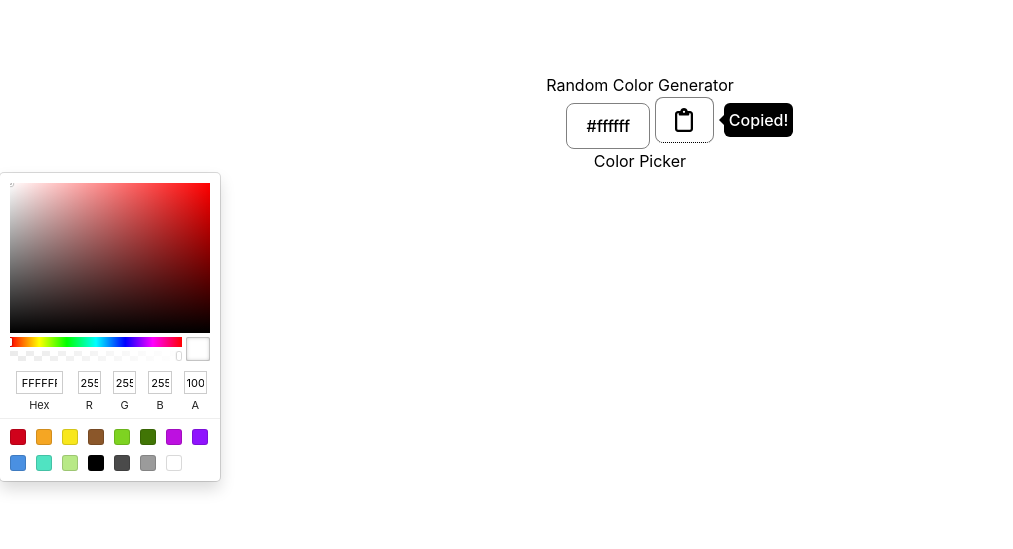
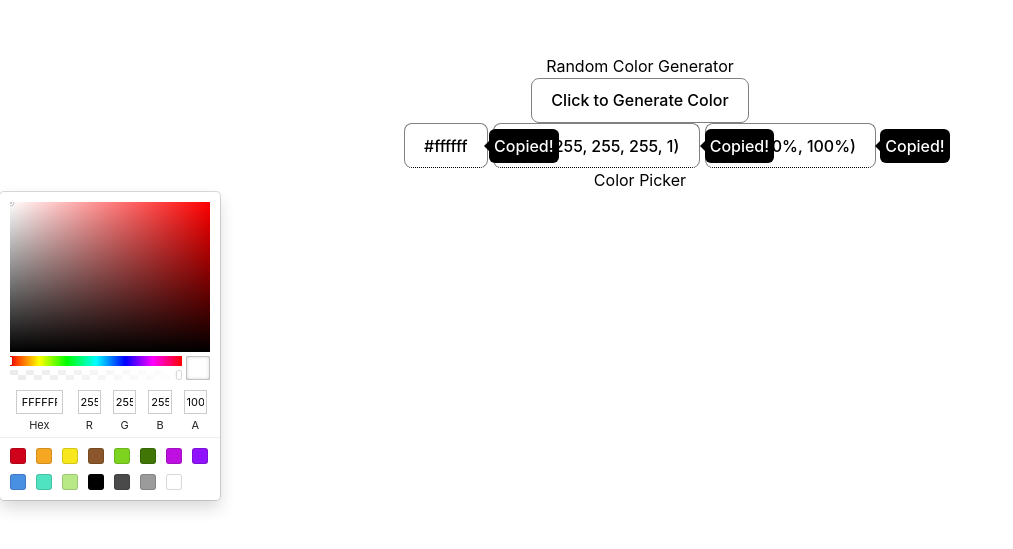
Before and after one commit to Afif-Ur-Rahman/Color-Generator, a React (Vite) app: page / in a window 1280 px wide. Shown: the part 123-672 px from the top of the page, without its empty margins (0-1013 px from the left). Built offline with nearby package versions, Linux system fonts and the light colour scheme.

Commit message:
Added RGBA and HSL

```diff
--- a/package.json
+++ b/package.json
@@ -12,7 +12,8 @@
   "dependencies": {
     "react": "^18.2.0",
     "react-color": "^2.19.3",
-    "react-dom": "^18.2.0"
+    "react-dom": "^18.2.0",
+    "tinycolor2": "^1.6.0"
   },
   "devDependencies": {
     "@types/react": "^18.2.66",
--- a/src/App.css
+++ b/src/App.css
@@ -27,7 +27,7 @@
   position: absolute;
   z-index: 1;
   top: 5px;
-  left: 120%;
+  left: 103%;
 }
 
 .tooltip .tooltiptext::after {
--- a/src/App.jsx
+++ b/src/App.jsx
@@ -1,25 +1,60 @@
 import { useState } from "react";
 import { SketchPicker } from "react-color";
-import Clipboard from "./assets/Clipboard.svg";
+import tinycolor from "tinycolor2";
+
 import "./App.css";
 
 const App = () => {
-  const [color, setColor] = useState("#ffffff");
-  const [isCopied, setIsCopied] = useState(false);
+  const [hex, setHex] = useState("#ffffff");
+  const [rgba, setRgba] = useState("rgba(255, 255, 255, 1)");
+  const [hsl, setHsl] = useState("hsl(0, 0%, 100%)");
+  const [isCopiedHex, setIsCopiedHex] = useState(false);
+  const [isCopiedRgba, setIsCopiedRgba] = useState(false);
+  const [isCopiedHsl, setIsCopiedHsl] = useState(false);
 
-  const handleHexColor = (newColor) => {
-    console.log(newColor);
-    setColor(newColor.hex);
+  const handleColor = (newColor) => {
+    setHex(newColor.hex);
+    setRgba(
+      `rgba(${newColor.rgb.r}, ${newColor.rgb.g}, ${newColor.rgb.b}, ${newColor.rgb.a})`
+    );
+    setHsl(
+      `hsl(${newColor.hsl.h.toFixed(0)}, ${newColor.hsl.s.toFixed(
+        2
+      )}%, ${newColor.hsl.l.toFixed(2)}%)`
+    );
   };
+
   const handleColorChange = () => {
-    const color = "#" + Math.floor(Math.random() * 16777215).toString(16);
-    setColor(color);
+    const color = tinycolor.random();
+    const rgb = color.toRgb();
+    const rgba = `rgba(${rgb.r}, ${rgb.g}, ${rgb.b}, ${rgb.a})`;
+    const hsl = color.toHslString();
+    setHex(color.toHexString());
+    setRgba(rgba);
+    setHsl(hsl);
   };
-  const handleCopy = () => {
-    navigator.clipboard.writeText(color);
-    setIsCopied(true);
+
+  const handleCopyHex = () => {
+    navigator.clipboard.writeText(hex);
+    setIsCopiedHex(true);
     setTimeout(() => {
-      setIsCopied(false);
+      setIsCopiedHex(false);
+    }, 1000);
+  };
+
+  const handleCopyRgba = () => {
+    navigator.clipboard.writeText(rgba);
+    setIsCopiedRgba(true);
+    setTimeout(() => {
+      setIsCopiedRgba(false);
+    }, 1000);
+  };
+
+  const handleCopyHsl = () => {
+    navigator.clipboard.writeText(hsl);
+    setIsCopiedHsl(true);
+    setTimeout(() => {
+      setIsCopiedHsl(false);
     }, 1000);
   };
 
@@ -27,28 +62,56 @@ const App = () => {
     <>
       <div
         className="flex justify-center flex-wrap items-center font-mono w-full h-screen"
-        style={{ backgroundColor: color }}
+        style={{ backgroundColor: hex }}
       >
         <div className="flex justify-center items-center">
-          <div className="main flex justify-center items-center bg-white rounded-lg border-2 border-gray-300 bg-opacity-70 w-max p-4">
-            <div className="m-4">
+          <div className="main flex flex-wrap justify-center items-center bg-white rounded-lg border-2 border-gray-300 bg-opacity-70 w-max p-4">
+            <div className="flex flex-col">
               <h1 className="font-mono text-xl font-bold pb-2">
                 Random Color Generator
               </h1>
-              <div className="flex justify-center items-center">
+              <button
+                className="rounded-3xl text-black bg-transparent w-full"
+                onClick={() => handleColorChange()}
+              >
+                Click to Generate Color
+              </button>
+              <div className="flex justify-center items-center mt-2 flex-wrap flex-col">
                 <button
-                  className="rounded-3xl text-black bg-transparent"
-                  onClick={() => handleColorChange()}
+                  className="rounded-3xl flex justify-center items-center m-1 bg-transparent tooltip w-full"
+                  onClick={() => handleCopyHex()}
                 >
-                  {color}
+                  {hex}
+                  <span
+                    className={`tooltiptext ${
+                      isCopiedHex ? "block" : "hidden"
+                    }`}
+                  >
+                    Copied!
+                  </span>
                 </button>
                 <button
-                  className="rounded-3xl flex justify-center items-center bg-transparent tooltip"
-                  onClick={() => handleCopy()}
+                  className="rounded-3xl flex justify-center items-center m-1 bg-transparent tooltip w-full"
+                  onClick={() => handleCopyRgba()}
                 >
-                  <img src={Clipboard} alt="Clipboard Logo" />
+                  {rgba}
                   <span
-                    className={`tooltiptext ${isCopied ? "block" : "hidden"}`}
+                    className={`tooltiptext ${
+                      isCopiedRgba ? "block" : "hidden"
+                    }`}
+                  >
+                    Copied!
+                  </span>
+                </button>
+                <button
+                  className="rounded-3xl flex justify-center items-center m-1 bg-transparent tooltip w-full"
+                  onClick={() => handleCopyHsl()}
+                >
+                  {hsl}
+                  <span
+                    className={`tooltiptext ${
+                      isCopiedHsl ? "block" : "hidden"
+                    }`}
                   >
                     Copied!
                   </span>
@@ -57,7 +120,7 @@ const App = () => {
             </div>
             <div className="flex justify-center items-center flex-col m-4">
               <h1 className="font-mono text-xl font-bold pb-2">Color Picker</h1>
-              <SketchPicker color={color} onChange={handleHexColor} />
+              <SketchPicker color={hex} onChange={handleColor} />
             </div>
           </div>
         </div>
```
Also changed, not shown: 1 other file (tests, documents, lock files or other folders).
